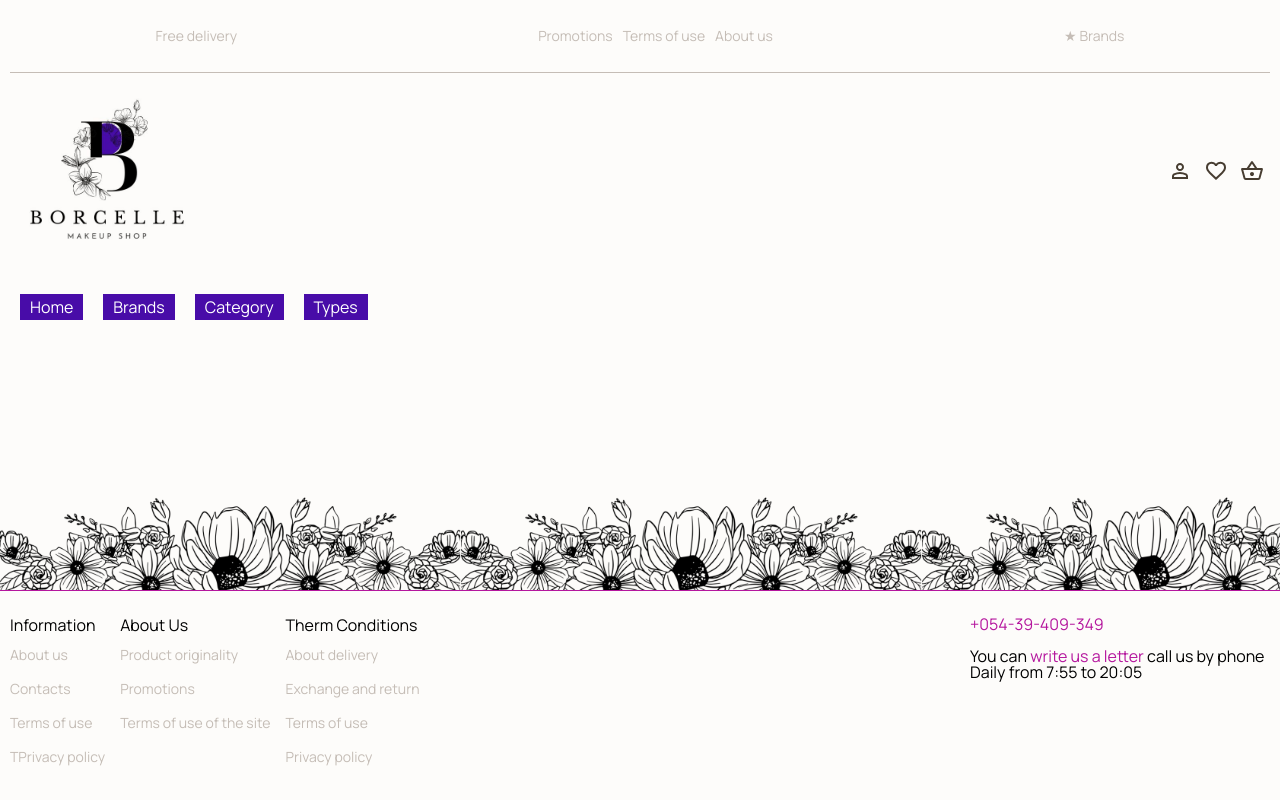
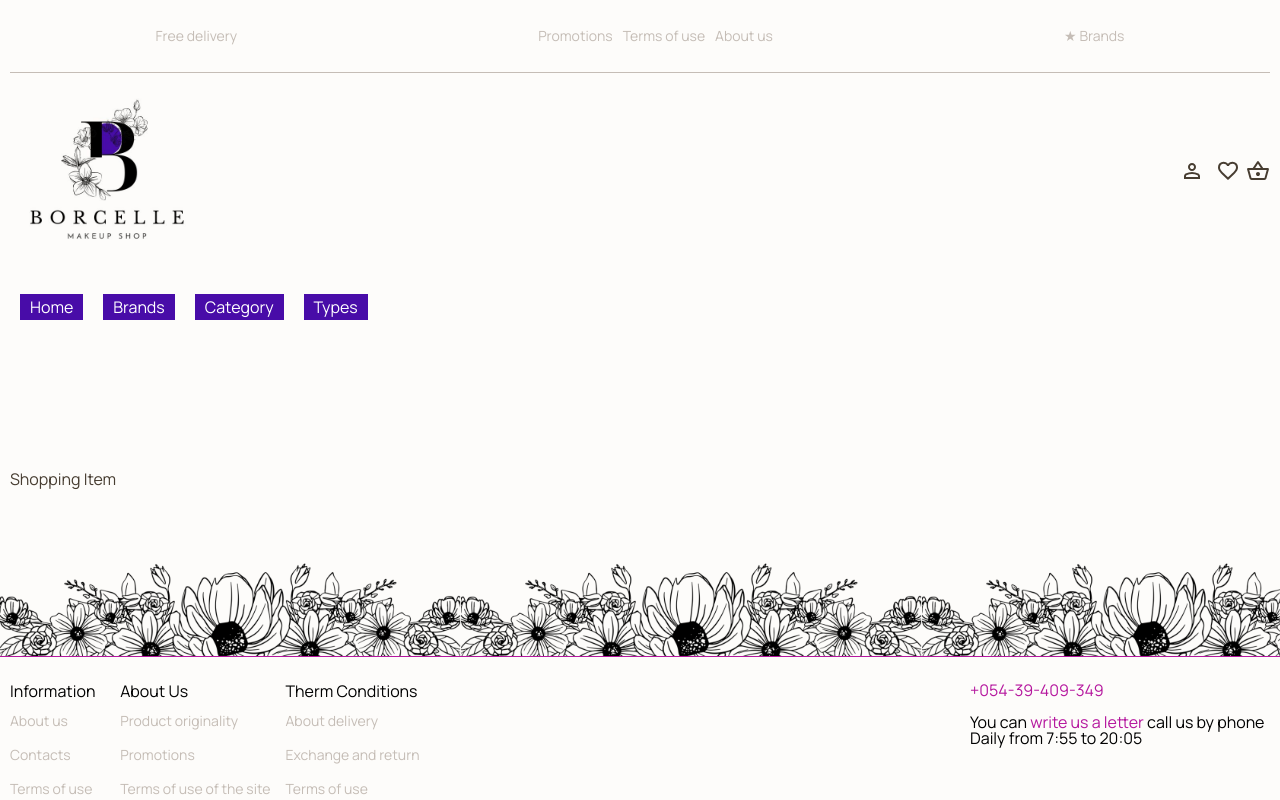
Before and after one commit to eugenia-vitinschii/Cosmetic-Shop-VueJS-PINIA, a Vue app: page /card in a window 1280 px wide. Shown: the top 800 px of the page. Built offline with nearby package versions, Linux system fonts and the light colour scheme.

Commit message:
created Shopping Item, Shopping View, added new route

```diff
--- a/src/components/layout/TheHeader.vue
+++ b/src/components/layout/TheHeader.vue
@@ -41,9 +41,10 @@
             <button>
               <svg xmlns="http://www.w3.org/2000/svg" height="24px" viewBox="0 -960 960 960" width="24px" fill="#e8eaed"><path d="m480-120-58-52q-101-91-167-157T150-447.5Q111-500 95.5-544T80-634q0-94 63-157t157-63q52 0 99 22t81 62q34-40 81-62t99-22q94 0 157 63t63 157q0 46-15.5 90T810-447.5Q771-395 705-329T538-172l-58 52Zm0-108q96-86 158-147.5t98-107q36-45.5 50-81t14-70.5q0-60-40-100t-100-40q-47 0-87 26.5T518-680h-76q-15-41-55-67.5T300-774q-60 0-100 40t-40 100q0 35 14 70.5t50 81q36 45.5 98 107T480-228Zm0-273Z"/></svg>
             </button>
-            <button>
+             <router-link to="/card" >
               <svg xmlns="http://www.w3.org/2000/svg" height="24px" viewBox="0 -960 960 960" width="24px" fill="#e8eaed"><path d="M221-120q-27 0-48-16.5T144-179L42-549q-5-19 6.5-35T80-600h190l176-262q5-8 14-13t19-5q10 0 19 5t14 13l176 262h192q20 0 31.5 16t6.5 35L816-179q-8 26-29 42.5T739-120H221Zm-1-80h520l88-320H132l88 320Zm260-80q33 0 56.5-23.5T560-360q0-33-23.5-56.5T480-440q-33 0-56.5 23.5T400-360q0 33 23.5 56.5T480-280ZM367-600h225L479-768 367-600Zm113 240Z"/></svg>
-            </button>
+            </router-link>
+
           </div>
         </div>
         <nav>
--- /dev/null
+++ b/src/components/sections/ShoppingItem.vue
@@ -0,0 +1,14 @@
+<template>
+   <div class="caard__item">
+      <p class="body-text">Shopping Item</p>
+   </div>
+</template>
+
+<script setup>
+import {defineOptions} from "vue";
+
+defineOptions({
+   name: "ShoppingItem"
+})
+
+</script>
--- a/src/router/index.js
+++ b/src/router/index.js
@@ -59,6 +59,11 @@ const router = createRouter({
       name: "terms",
       component: () => import("../views/TermsView.vue"),
     },
+    {
+      path: "/card",
+      name: "card",
+      component: () => import("../views/ShoppingView.vue"),
+    },
   ],
 });
 
--- /dev/null
+++ b/src/views/ShoppingView.vue
@@ -0,0 +1,24 @@
+<template>
+   <div class="card">
+      <div class="container">
+         <div class="card__wrapper">
+            <shopping-item/>
+         </div>
+      </div>
+   </div>
+</template>
+
+<script setup>
+//vue
+import {defineOptions }from "vue"
+
+//vue settings component
+defineOptions({
+   name: "ShoppingView"
+})
+
+//import components
+import ShoppingItem from "@/components/sections/ShoppingItem.vue"
+
+
+</script>
```
